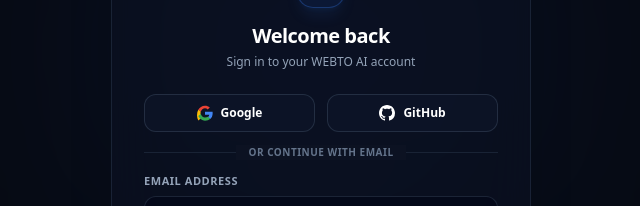
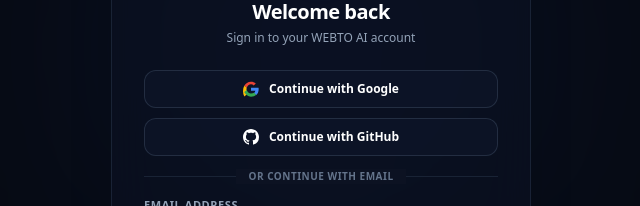
Before and after one commit to nithinrajboppudi31-lgtm/webtoai, a React (Vite) app in the folder webto-ai/: page /login in a window 1280 px wide. Shown: the part 219-425 px from the top of the page, without its empty margins (319-959 px from the left). Built offline with nearby package versions, Linux system fonts and the light colour scheme; no server answers.

Commit message:
Update OAuth buttons for Google and GitHub

```diff
--- a/webto-ai/src/pages/Login.jsx
+++ b/webto-ai/src/pages/Login.jsx
@@ -128,12 +128,12 @@
         </div>
 
         {/* OAuth Buttons */}
-        <div className="grid grid-cols-2 gap-3 mb-5">
+        <div className="flex flex-col gap-2.5 mb-5">
           <button
             type="button"
             disabled={oauthLoading}
             onClick={() => handleOAuthLogin('google')}
-            className={`flex items-center justify-center gap-2 py-2.5 px-3 border rounded-xl text-xs font-semibold text-white transition-all duration-300 active:scale-[0.98] cursor-pointer ${
+            className={`w-full flex items-center justify-center gap-2.5 py-2.5 px-4 border rounded-xl text-xs font-semibold text-white transition-all duration-300 active:scale-[0.98] cursor-pointer ${
               isTyping
                 ? 'bg-slate-900/30 hover:bg-slate-800/50 border-slate-700/40 backdrop-blur-sm'
                 : 'bg-slate-900/60 hover:bg-slate-800/80 border-slate-700/60'
@@ -157,14 +157,14 @@
                 d="M12 23.5c3.2 0 6-1.1 8-3l-3.7-2.9c-1.1.7-2.5 1.2-4.3 1.2-3 0-5.5-2.4-6.4-5.2L1.9 16.5C3.7 20.2 7.5 23.5 12 23.5z"
               />
             </svg>
-            <span>Google</span>
+            <span>Continue with Google</span>
           </button>
 
           <button
             type="button"
             disabled={oauthLoading}
             onClick={() => handleOAuthLogin('github')}
-            className={`flex items-center justify-center gap-2 py-2.5 px-3 border rounded-xl text-xs font-semibold text-white transition-all duration-300 active:scale-[0.98] cursor-pointer ${
+            className={`w-full flex items-center justify-center gap-2.5 py-2.5 px-4 border rounded-xl text-xs font-semibold text-white transition-all duration-300 active:scale-[0.98] cursor-pointer ${
               isTyping
                 ? 'bg-slate-900/30 hover:bg-slate-800/50 border-slate-700/40 backdrop-blur-sm'
                 : 'bg-slate-900/60 hover:bg-slate-800/80 border-slate-700/60'
@@ -173,7 +173,7 @@
             <svg className="w-4 h-4 fill-white" viewBox="0 0 24 24">
               <path d="M12 0C5.37 0 0 5.37 0 12c0 5.31 3.435 9.795 8.205 11.385.6.105.825-.255.825-.57 0-.285-.015-1.23-.015-2.235-3.015.555-3.795-.735-4.035-1.41-.135-.345-.72-1.41-1.23-1.695-.42-.225-1.02-.78-.015-.795.945-.015 1.62.87 1.845 1.23 1.08 1.815 2.805 1.305 3.495.99.105-.78.42-1.305.765-1.605-2.67-.3-5.46-1.335-5.46-5.925 0-1.305.465-2.385 1.23-3.225-.12-.3-.54-1.53.12-3.18 0 0 1.005-.315 3.3 1.23.96-.27 1.98-.405 3-.405s2.04.135 3 .405c2.295-1.56 3.3-1.23 3.3-1.23.66 1.65.24 2.88.12 3.18.765.84 1.23 1.905 1.23 3.225 0 4.605-2.805 5.625-5.475 5.925.435.375.81 1.095.81 2.22 0 1.605-.015 2.895-.015 3.3 0 .315.225.69.825.57A12.02 12.02 0 0024 12c0-6.63-5.37-12-12-12z" />
             </svg>
-            <span>GitHub</span>
+            <span>Continue with GitHub</span>
           </button>
         </div>
 
```
